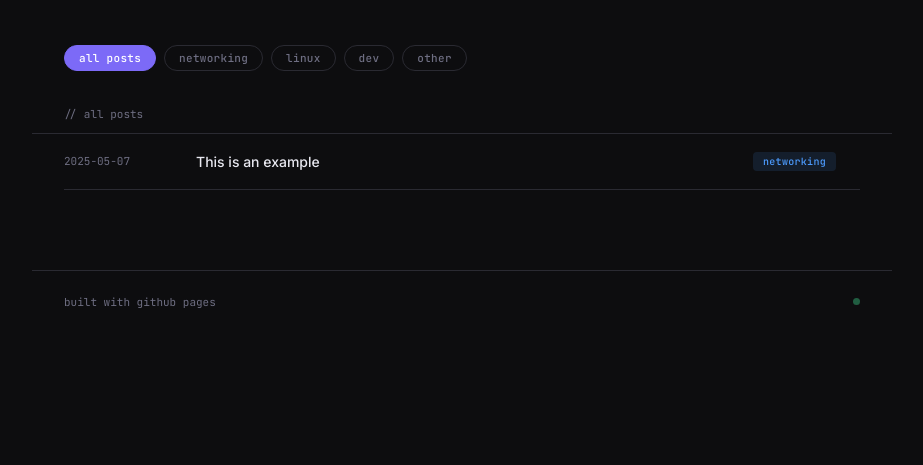
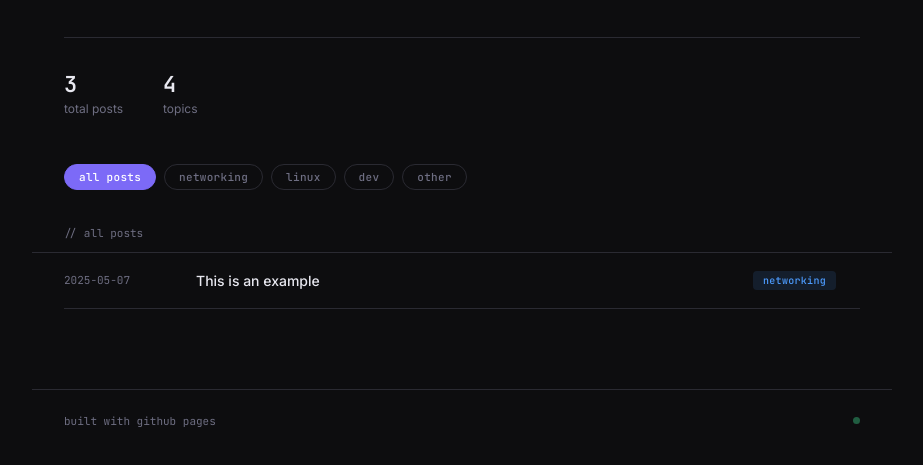
Before and after one commit to barnoun0/barnoun.github.io, a plain HTML site: page index.html in a window 1280 px wide. Shown: the part 317-782 px from the top of the page, without its empty margins (178-1101 px from the left). Drawn offline with Linux system fonts and the light colour scheme.

Commit message:
Update index.html

```diff
--- a/index.html
+++ b/index.html
@@ -95,6 +95,10 @@
   <div class="eyebrow">personal knowledge base</div>
   <h1>Notes on <em>systems</em>,<br>networks &amp; code.</h1>
   <p>Raw documentation, guides, and write-ups on things I've built, broken, and learned.</p>
+    <div class="hero-stats">
+    <div><div class="stat-num" id="total-count">3</div><div class="stat-label">total posts</div></div>
+    <div><div class="stat-num">4</div><div class="stat-label">topics</div></div>
+  </div>
 </section>
 
 <div class="filter-bar">
```
